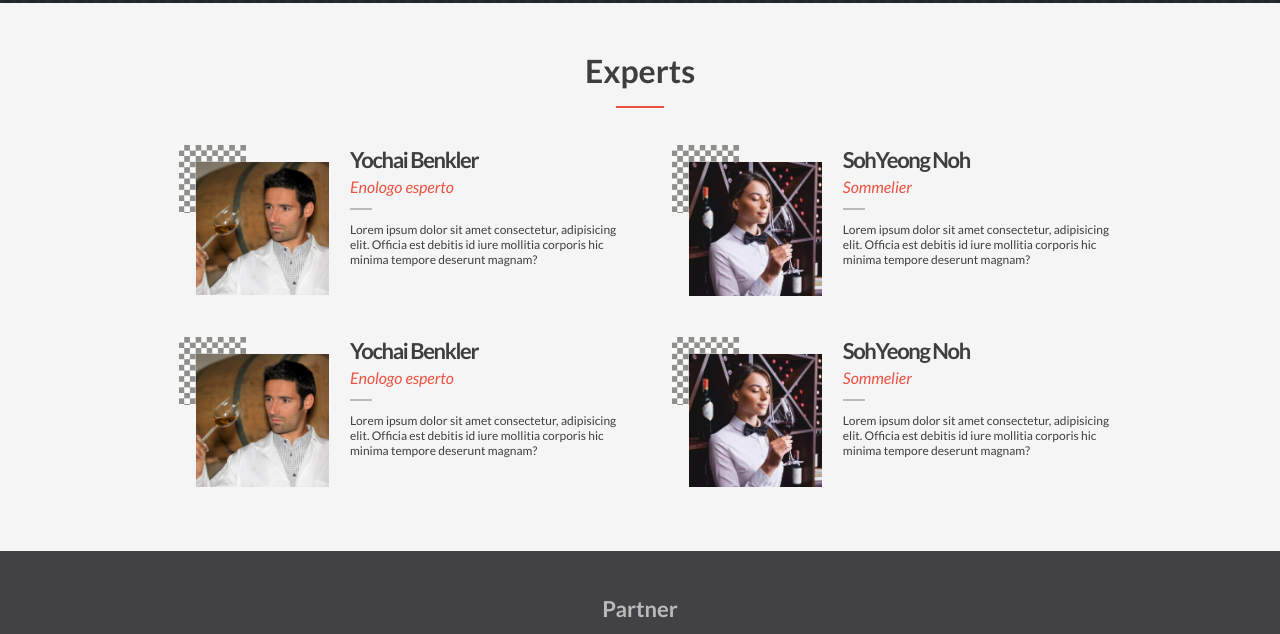
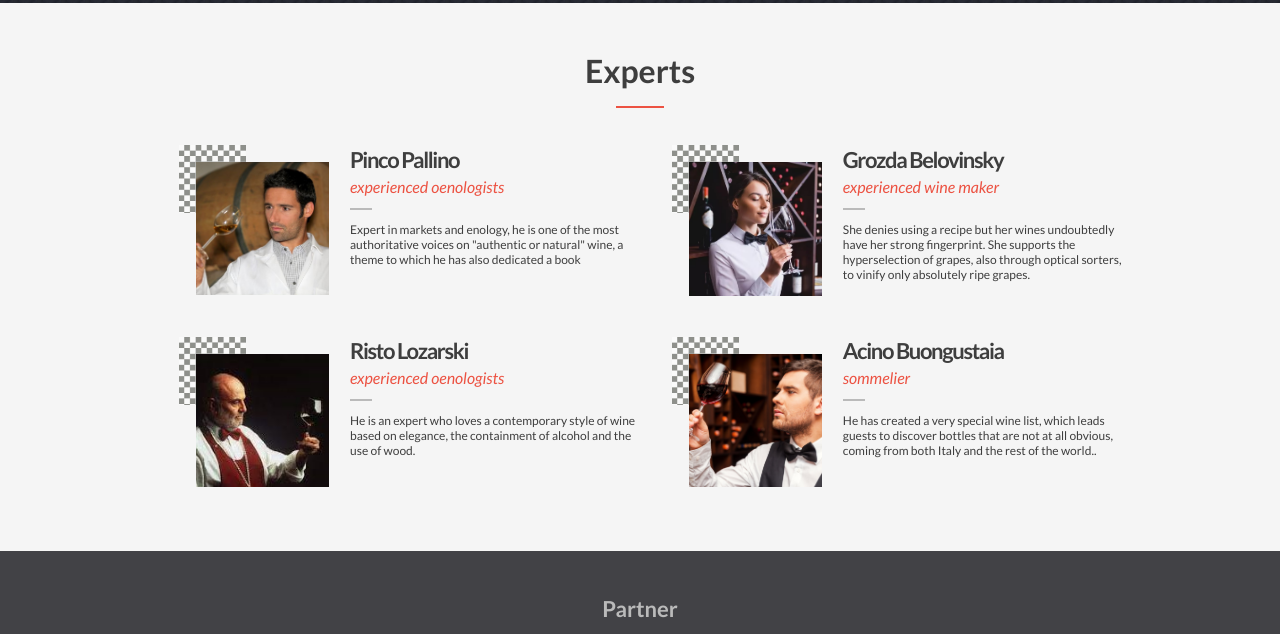
Before and after one commit to M0rrighan/EventPage, a website: page index.html in a window 1280 px wide. Shown: the part 1358-1992 px from the top of the page. Drawn offline with Linux system fonts and the light colour scheme.

Commit message:
Add dynamic content into spekers/experts section

```diff
--- a/index.html
+++ b/index.html
@@ -147,86 +147,6 @@
     <h2>Experts</h2>
     <p class="separator"></p>
     <ul class="speakersContent">
-      <li class="speakerCard">
-        <div class="speakerPicture">
-          <div class="pictureHolder">
-            <img
-            class="picture"
-            src="/img/enologo1.jpg"
-            alt="Picture of: Pinco Pallino - enologo">
-          </div>
-        </div>
-        <div class="speakerData">
-          <div class="speakerName">Yochai Benkler</div>
-          <div class="speakerRole">Enologo esperto</div>
-          <p class="separatorSmall"></p>
-          <div class="speakerInfo">Lorem ipsum dolor sit amet consectetur,
-            adipisicing elit. Officia est debitis id iure mollitia corporis
-            hic minima tempore deserunt magnam?
-          </div>
-        </div>
-      </li>
-
-      <li class="speakerCard">
-        <div class="speakerPicture">
-          <div class="pictureHolder">
-            <img
-            class="picture"
-            src="/img/enologo2.jpg"
-            alt="Picture of: Pinco Pallino2 - enologo2">
-          </div>
-        </div>
-        <div class="speakerData">
-          <div class="speakerName">SohYeong Noh</div>
-          <div class="speakerRole">Sommelier</div>
-          <p class="separatorSmall"></p>
-          <div class="speakerInfo">Lorem ipsum dolor sit amet consectetur,
-            adipisicing elit. Officia est debitis id iure mollitia corporis
-            hic minima tempore deserunt magnam?
-          </div>
-        </div>
-      </li>
-
-      <li class="speakerCard">
-        <div class="speakerPicture">
-          <div class="pictureHolder">
-            <img
-            class="picture"
-            src="/img/enologo1.jpg"
-            alt="Picture of: Pinco Pallino - enologo">
-          </div>
-        </div>
-        <div class="speakerData">
-          <div class="speakerName">Yochai Benkler</div>
-          <div class="speakerRole">Enologo esperto</div>
-          <p class="separatorSmall"></p>
-          <div class="speakerInfo">Lorem ipsum dolor sit amet consectetur,
-            adipisicing elit. Officia est debitis id iure mollitia corporis
-            hic minima tempore deserunt magnam?
-          </div>
-        </div>
-      </li>
-
-      <li class="speakerCard">
-        <div class="speakerPicture">
-          <div class="pictureHolder">
-            <img
-            class="picture"
-            src="/img/enologo2.jpg"
-            alt="Picture of: Pinco Pallino2 - enologo2">
-          </div>
-        </div>
-        <div class="speakerData">
-          <div class="speakerName">SohYeong Noh</div>
-          <div class="speakerRole">Sommelier</div>
-          <p class="separatorSmall"></p>
-          <div class="speakerInfo">Lorem ipsum dolor sit amet consectetur,
-            adipisicing elit. Officia est debitis id iure mollitia corporis
-            hic minima tempore deserunt magnam?
-          </div>
-        </div>
-      </li>
-
     </ul>
     <button type="button" class="expand upper">
       More
@@ -258,5 +178,6 @@
   </div>
  </footer>
   <script src="js/menu.js"></script>
+  <script src="js/program.js"></script>
 </body>
 </html>
--- /dev/null
+++ b/js/program.js
@@ -0,0 +1,62 @@
+const speakers = [
+  {
+    name: 'Pinco Pallino',
+    role: 'experienced oenologists',
+    info: `Expert in markets and enology, he is one of the most authoritative
+          voices on "authentic or natural" wine, a theme to which he has also
+          dedicated a book`,
+    pictureUrl: './img/enologo1.jpg',
+  },
+  {
+    name: 'Grozda Belovinsky',
+    role: 'experienced wine maker',
+    info: `She denies using a recipe but her wines undoubtedly have her strong fingerprint.
+          She supports the hyperselection of grapes, also through optical sorters,
+          to vinify only absolutely ripe grapes.`,
+    pictureUrl: './img/enologo2.jpg',
+  },
+  {
+    name: 'Risto Lozarski',
+    role: 'experienced oenologists',
+    info: `He is an expert who loves a contemporary style of wine based on elegance,
+          the containment of alcohol and the use of wood.`,
+    pictureUrl: './img/enologo3.jpg',
+  },
+  {
+    name: 'Acino Buongustaia',
+    role: 'sommelier',
+    info: `He has created a very special wine list, which leads guests to discover bottles
+           that are not at all obvious, coming from both Italy and the rest of the world..`,
+    pictureUrl: './img/enologo4.jpg',
+  },
+];
+
+function createSpeakerCard(speakerDataObj) {
+  const htmlTxt = `<li class="speakerCard">
+                    <div class="speakerPicture">
+                      <div class="pictureHolder">
+                        <img
+                        class="picture"
+                        src="${speakerDataObj.pictureUrl}"
+                        alt="Picture of: ${speakerDataObj.name} - ${speakerDataObj.role}">
+                      </div>
+                    </div>
+                    <div class="speakerData">
+                      <div class="speakerName">${speakerDataObj.name}</div>
+                      <div class="speakerRole">${speakerDataObj.role}</div>
+                      <p class="separatorSmall"></p>
+                      <div class="speakerInfo">${speakerDataObj.info}
+                      </div>
+                    </div>
+                  </li>`;
+  return htmlTxt;
+}
+
+const parentElmnt = document.querySelector('.speakersContent');
+
+function populate() {
+  for (let i = 0; i < speakers.length; i += 1) {
+    parentElmnt.innerHTML += createSpeakerCard(speakers[i]);
+  }
+}
+parentElmnt.onload = populate();
--- a/scss/_variables.scss
+++ b/scss/_variables.scss
@@ -6,7 +6,7 @@ $lightGrey: #bababa;
 $orange: #ec5242;
 $almostWhite: #f5f5f5;
 $white: #fff;
-$wineColor: #790000;
+$wineColor: #b82025;
 
 // Font Sizes
 $small: 0.75rem; //12px used for: TopBar_links,  MainInfo_date_py, MainInfo_description_mt@Dsk
```
Also changed, not shown: scss/styles.css, 1 other file.
